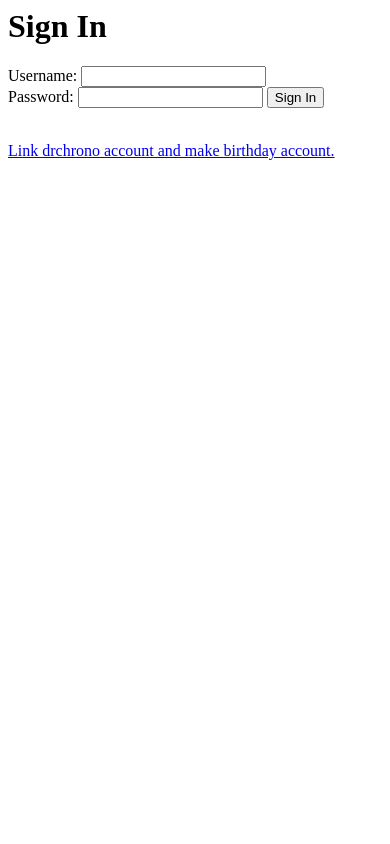
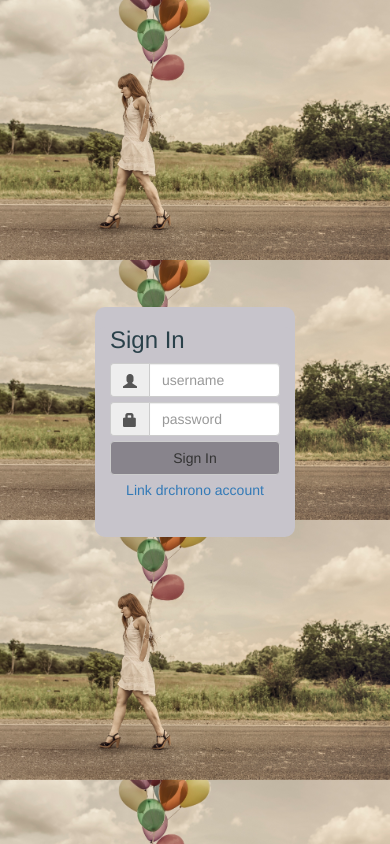
Before and after one commit to askkaz/BirthdayEmail, a Django app: page /?next=/saveEmail in a window 390 px wide. Run offline with Django 3.2, Linux system fonts and the light colour scheme; some libraries are stand-ins or nearby versions.

```diff
--- a/birthdayEmails/models.py
+++ b/birthdayEmails/models.py
@@ -25,8 +25,9 @@ class TempUser(models.Model):
     refresh_token = models.CharField(max_length=100)
 
 class DrchronoEmail(models.Model):
-    birthday = models.DateTimeField()
-    sent_date = models.DateTimeField(blank=True)
+    send_date = models.DateTimeField()
+    sent_date = models.DateTimeField(blank=True, null=True)
     subject = models.CharField(max_length=77)
     body = models.TextField()
     patient_id = models.IntegerField()
+    user = models.ForeignKey(DrchronoUser, on_delete=models.CASCADE)
--- a/birthdayEmails/static/birthdayEmails/style.css
+++ b/birthdayEmails/static/birthdayEmails/style.css
@@ -6,15 +6,26 @@ tbody {
     height: 100%;
     width: 100%;
 }
+.table>tbody>tr>td {
+    padding: 2px;
+    vertical-align: middle;
+}
+h3 {
+    color: #2a414a;
+}
 .row {
     height: 100%;
 }
-.patient-id {
+.patient-id,
+.patient-email-body,
+.patient-email-subject,
+.patient-email-sent {
     display: none;
 }
 .table-responsive {
     height:100%;
     overflow-y: visible;
+    background-color: #c7c4cb;
 }
 ul {
     padding-left: 20px;
@@ -43,9 +54,13 @@ ul {
 }
 .navbar {
     margin: 0 0 5px 0;
+    background-color: #c7c4cb;
 }
 .table-hover > tbody > tr.hidden-table:hover > td {
-     background-color: white;
+     background-color: #fcc;
+ }
+ .table-hover > tbody > tr.hidden-table > td {
+     background-color: #fcc;
  }
 
 @media (min-width: 768px) {
@@ -61,3 +76,44 @@ ul {
     }
 
 }
+.bgimage {
+background-image: url('images/108Hsepia.jpg');
+height:100%;
+background-size: 100%;
+}
+.bgimage-inside {
+
+}
+.absolute-center {
+    margin: auto;
+    position: absolute;
+    top:0;
+    left:0;
+    bottom: 0;
+    right:0;
+    background-color: #c7c4cb;
+    border-radius: 10px;
+}
+.absolute-center.is-responsive {
+    width:50%;
+    height: 230px;
+    min-width: 200px;
+
+    max-width: 300px;
+
+    padding: 0px;
+}
+body {
+    background: #2a414a;
+}
+.sign-in {
+    background: #c7c4cb;
+    border-radius: 10px;
+}
+.btn-block {
+    background-color: #88848c;
+}
+
+.form-label {
+    color: #c7c4cb;
+}
--- /dev/null
+++ b/birthdayEmails/templates/birthdayEmails/emailform.html
@@ -0,0 +1,5 @@
+<form action="/saveEmail/" method="post">
+    {% csrf_token %}
+    {{ form }}
+    <input type="submit" value="Submit" />
+</form>
--- a/birthdayEmails/templates/birthdayEmails/login.html
+++ b/birthdayEmails/templates/birthdayEmails/login.html
@@ -1,9 +1,49 @@
-<h1>Sign In</h1>
-<form action="{% url 'birthdayEmails:signIn' %}" method="post">
-{% csrf_token %}
-Username: <input type="text" required name="username"><br>
-Password: <input type="password" required name="password">
-<input type="submit" value="Sign In" />
-</form>
-</br>
-<a href="{{ link_url }}">Link drchrono account and make birthday account.</a>
+{% load staticfiles %}
+{% load bootstrap3 %}
+{% bootstrap_css %}
+<!DOCTYPE html>
+<html lang="en">
+<head>
+  <title>drchrono Birthday Emails</title>
+  <meta http-equiv="Content-Type" content="text/html; charset=utf-8">
+  <meta name="viewport" content="width=device-width, initial-scale=1">
+  <link rel="stylesheet" href="{% static 'birthdayEmails/style.css' %}"/>
+  <link rel="icon" href="{% static 'birthdayEmails/images/favicon.ico' %}"/>
+</head>
+<body class="landing-page-body">
+
+
+  <div class="container bgimage">
+   <div class="row bgimage-inside">
+    <div class="absolute-center is-responsive">
+
+    <div class="col-sm-12 sign-in">
+        <h3>Sign In</h3>
+        <form action="{% url 'birthdayEmails:signIn' %}" method="post">
+          {% csrf_token %}
+          <div class="form-group input-group">
+            <span class="input-group-addon"><i class="glyphicon glyphicon-user"></i></span>
+            <input class="form-control" type="text" required name="username" placeholder="username">
+          </div>
+          <div class="form-group input-group">
+            <span class="input-group-addon"><i class="glyphicon glyphicon-lock"></i></span>
+            <input class="form-control" type="password" required name="password" placeholder="password">
+          </div>
+          <div class="form-group">
+            <button type="submit" class="btn btn-default btn-block"/>Sign In</button>
+          </div>
+          <div class="form-group text-center">
+            <a href="{{ link_url }}">Link drchrono account</a>
+          </div>
+        </form>
+      </br>
+
+    </div>
+  </div>
+</div>
+</div>
+</div>
+
+
+</body>
+</html>
--- a/birthdayEmails/urls.py
+++ b/birthdayEmails/urls.py
@@ -13,4 +13,5 @@ urlpatterns = [
     url(r'^signOut',views.signOut, name="signOut"),
     url(r'^main',views.main, name="main"),
     url(r'^toggle_patient_(?P<patient_id>\d+)/$',views.toggle_patient, name="toggle_patient"),
+    url(r'^saveEmail',views.saveEmail, name="saveEmail"),
 ]
--- a/birthdayEmails/views.py
+++ b/birthdayEmails/views.py
@@ -6,6 +6,9 @@ from .common.drchronoUtils import *
 from django.utils import timezone
 from django.contrib.auth import authenticate, login, logout
 from django.contrib.auth.decorators import login_required
+from django.db.models import Q
+from .forms import EmailForm
+import pytz
 
 from .models import TempUser, DrchronoUser, User, DrchronoEmail
 
@@ -59,12 +62,23 @@ def main(request):
     logged_in_user.check_access_token()
     access_token = logged_in_user.access_token
     patient_details = getDrchronoPatientDetails(access_token)
-    pending_emails = DrchronoEmail.objects.filter(sent_date__isnull=True)
-    sent_emails = DrchronoEmail.objects.filter(sent_date__isnull=False).filter(sent_date__gt=timezone.now()-datetime.timedelta(weeks=4))
+    form = EmailForm()
     #attach patient details to each of the two records and remove from patient details array
-    #for i in xrange(len(pending_emails)):
-    #    pending_emails[i]['patient_id']
-    return render(request, 'birthdayEmails/main.html', {'patient_list': patient_details})
+    for i in range(len(patient_details)):
+        emails = DrchronoEmail.objects.filter(
+            patient_id=patient_details[i]['id']
+        ).filter(
+            user=request.user.id
+        ).filter(
+            Q(sent_date__isnull=True) | Q(sent_date__gt=timezone.now()-datetime.timedelta(weeks=4))
+        ).order_by(
+            '-send_date'
+        )
+        if len(emails) > 0:
+            patient_details[i]['birthdayEmail'] = emails[0]
+        else:
+            patient_details[i]['birthdayEmail'] = ""
+    return render(request, 'birthdayEmails/main.html', {'patient_list': patient_details, 'form': form})
 
 def signIn(request):
     username = request.POST['username']
@@ -89,3 +103,45 @@ def signOut(request):
 @login_required
 def toggle_patient(request, patient_id):
     return render_to_response({"test":"test"})
+
+@login_required
+def saveEmail(request):
+    # if this is a POST request we need to process the form data
+    if request.method == 'POST':
+        # create a form instance and populate it with data from the request:
+        form = EmailForm(request.POST)
+        # check whether it's valid:
+        if form.is_valid():
+            form_data = form.cleaned_data
+            action = request.POST['button']
+            birthday = pytz.utc.localize(datetime.datetime.strptime(form_data['patientBirthday'], "%Y-%m-%d"))
+            now = timezone.now()
+            this_year = now.year
+            send_date = birthday.replace(year=this_year,hour=0, minute=1)
+            if send_date < now:
+                send_date = send_date.replace(year=this_year+1)
+            this_user = DrchronoUser.objects.filter(user=request.user.id)[0]
+            this_patient = form_data['patientId']
+            existing_email = DrchronoEmail.objects.filter(user = this_user).filter(patient_id = this_patient).order_by('-send_date').first()
+            if action == 'Save':
+                if existing_email:
+                    existing_email.body = form_data['emailBody']
+                    existing_email.subject = form_data['emailSubject']
+                    existing_email.save()
+                else:
+                    email = DrchronoEmail.objects.create(
+                        send_date = send_date,
+                        subject = form_data['emailSubject'],
+                        body = form_data['emailBody'],
+                        patient_id = this_patient,
+                        user = this_user)
+            elif action == 'Delete':
+                existing_email.delete()
+
+            return HttpResponseRedirect(reverse('birthdayEmails:main'))
+
+    # if a GET (or any other method) we'll create a blank form
+    else:
+        form = EmailForm()
+
+    return HttpResponseRedirect(reverse('birthdayEmails:main'))
```
Also changed, not shown: birthday/settings.py (+8 -1 lines), birthdayEmails/forms.py (added, +60 -0 lines), birthdayEmails/management/commands/sendemails.py (added, +25 -0 lines), birthdayEmails/static/birthdayEmails/toggle_patient.js (+27 -1 lines), birthdayEmails/templates/birthdayEmails/main.html (+50 -23 lines), birthdayEmails/management/__init__.py (added), birthdayEmails/management/commands/__init__.py (added), birthdayEmails/migrations/0005_drchronoemail_year.py (added), birthdayEmails/migrations/0006_drchronoemail_user.py (added), birthdayEmails/migrations/0007_auto_20151226_0114.py (added), birthdayEmails/migrations/0008_auto_20151227_0344.py (added), birthdayEmails/static/birthdayEmails/images/108Hsepia.jpg (added), birthdayEmails/static/birthdayEmails/images/favicon.ico (added).
